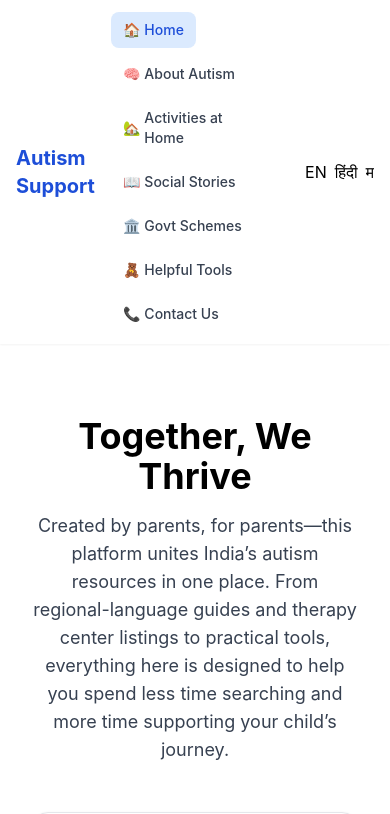
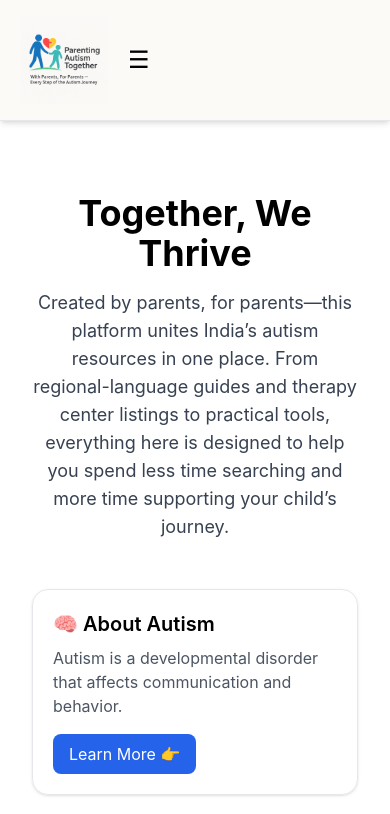
Before and after one commit to rohanbhadekar/AutismSupport, a React (Create React App) app in the folder my-app/: page / in a window 390 px wide. Shown: the top 814 px of the page. Built offline with nearby package versions, Linux system fonts and the light colour scheme.

Commit message:
commit
commit

```diff
--- a/my-app/src/components/Header.jsx
+++ b/my-app/src/components/Header.jsx
@@ -1,13 +1,17 @@
-import React from "react";
+import React, { useState } from "react";
 import { NavLink } from "react-router-dom";
 import { useTranslation } from "react-i18next";
+import Logo from "../assets/ParentingAutismTogether_Logo.png";
 
 const Header = () => {
   const { t, i18n } = useTranslation();
+  const [menuOpen, setMenuOpen] = useState(false);
+
+  const toggleMenu = () => setMenuOpen(!menuOpen);
 
   const linkClasses = ({ isActive }) =>
-    `flex items-center gap-1 px-3 py-2 rounded-lg transition-all text-sm font-medium ${
-      isActive ? "bg-blue-100 text-blue-700" : "text-gray-700 hover:bg-gray-100"
+  `block text-sm font-medium px-4 py-2 rounded transition-all ${
+    isActive ? "text-blue-700 bg-blue-100" : "text-gray-700 hover:bg-gray-100"
   }`;
 
   const changeLanguage = (lng) => {
@@ -15,17 +19,23 @@ const Header = () => {
   };
 
   return (
-    <header className="bg-white shadow-sm">
-  <div className="max-w-screen-xl mx-auto px-4 py-3 flex flex-nowrap items-center justify-between">
+  <header className="bg-[#fbfaf7] shadow-md border-b">
+      <div className="max-w-screen-xl mx-auto px-4 py-3 flex items-center justify-between">
 
-    {/* Logo */}
-    <div className="text-xl font-bold text-blue-700 whitespace-nowrap mr-4">
-      Autism <span className="block sm:inline">Support</span>
+        {/* Logo + Hamburger */}
+        <div className="flex items-center gap-4">
+          <img src={Logo} alt="Parenting Autism Together"  className="max-h-24 sm:max-h-28 w-auto object-contain p-1 sm:p-2" />
+          <button
+            onClick={toggleMenu}
+            className="block lg:hidden text-2xl focus:outline-none"
+            aria-label="Toggle Menu"
+          >
+            ☰
+          </button>
         </div>
 
-    {/* Nav + Lang container */}
-    <div className="flex flex-nowrap items-center justify-between w-full overflow-x-auto gap-4">
-      <nav className="flex flex-wrap gap-2 items-center min-w-0">
+        {/* Desktop Navigation */}
+        <nav className="hidden lg:flex flex-wrap gap-4 items-center">
           <NavLink to="/" className={linkClasses}>
             <span>{t("nav.homeEmoji")}</span> {t("nav.home")}
           </NavLink>
@@ -50,13 +60,47 @@ const Header = () => {
         </nav>
 
         {/* Language Switcher */}
-      <div className="flex items-center gap-2 ml-4 shrink-0">
-        <button onClick={() => changeLanguage("en")} className="hover:underline">EN</button>
-        <button onClick={() => changeLanguage("hi")} className="hover:underline">हिंदी</button>
-        <button onClick={() => changeLanguage("mr")} className="hover:underline">म</button>
+        <div className="hidden lg:flex gap-2 items-center ml-4">
+          <button onClick={() => changeLanguage("en")} className="text-sm hover:underline">EN</button>
+          <button onClick={() => changeLanguage("hi")} className="text-sm hover:underline">हिंदी</button>
+          <button onClick={() => changeLanguage("mr")} className="text-sm hover:underline">म</button>
         </div>
       </div>
+
+      {/* Mobile Nav Panel */}
+      {menuOpen && (
+        <div className="lg:hidden px-4 pb-4">
+          <nav className="flex flex-col gap-2">
+            <NavLink to="/" className={linkClasses} onClick={() => setMenuOpen(false)}>
+              {t("nav.home")}
+            </NavLink>
+            <NavLink to="/about" className={linkClasses} onClick={() => setMenuOpen(false)}>
+              {t("nav.aboutAutism")}
+            </NavLink>
+            <NavLink to="/home-activities" className={linkClasses} onClick={() => setMenuOpen(false)}>
+              {t("nav.homeActivities")}
+            </NavLink>
+            <NavLink to="/social-stories" className={linkClasses} onClick={() => setMenuOpen(false)}>
+              {t("nav.socialStories")}
+            </NavLink>
+            <NavLink to="/govt-schemes" className={linkClasses} onClick={() => setMenuOpen(false)}>
+              {t("nav.govtSchemes")}
+            </NavLink>
+            <NavLink to="/helpful-toys-tools" className={linkClasses} onClick={() => setMenuOpen(false)}>
+              {t("nav.helpfulToysTools")}
+            </NavLink>
+            <NavLink to="/contact" className={linkClasses} onClick={() => setMenuOpen(false)}>
+              {t("nav.contact")}
+            </NavLink>
+            {/* Mobile Language Switcher */}
+            <div className="mt-2 flex gap-4">
+              <button onClick={() => changeLanguage("en")} className="text-sm hover:underline">EN</button>
+              <button onClick={() => changeLanguage("hi")} className="text-sm hover:underline">हिंदी</button>
+              <button onClick={() => changeLanguage("mr")} className="text-sm hover:underline">म</button>
             </div>
+          </nav>
+        </div>
+      )}
     </header>
   );
 };
```
Also changed, not shown: my-app/src/assets/ParentingAutismTogether_Logo.png (added). Lines whose indentation alone changed are shown as unchanged.
